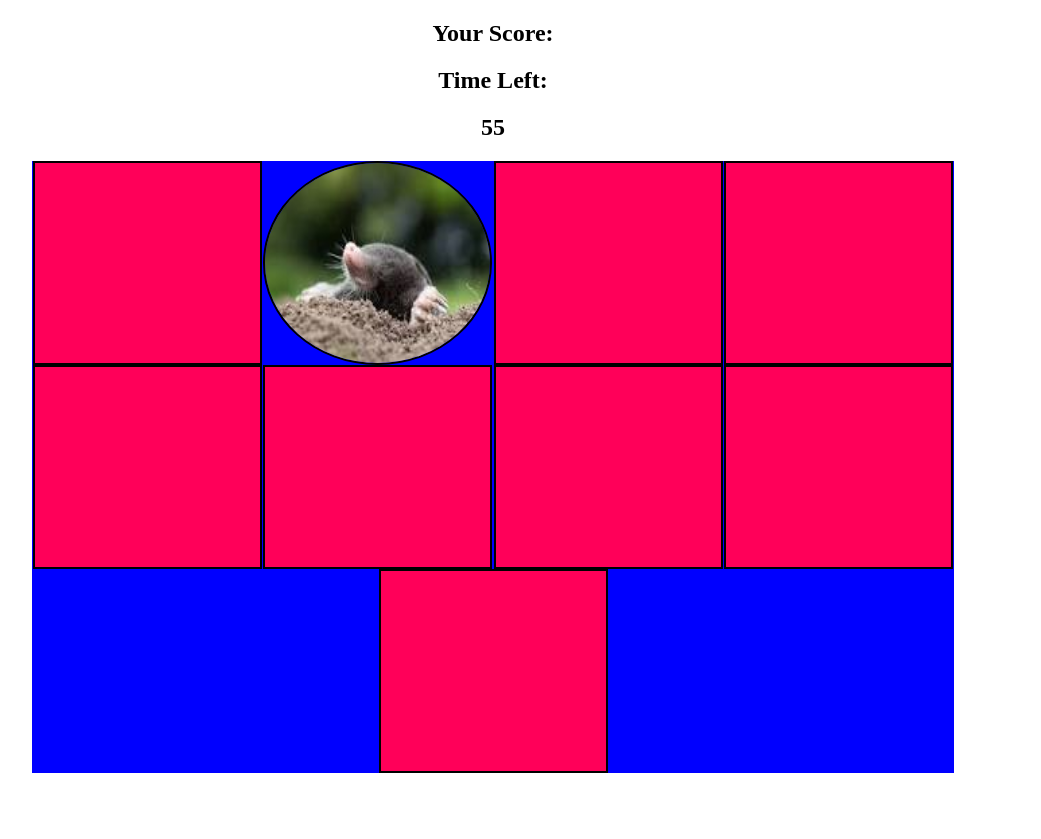
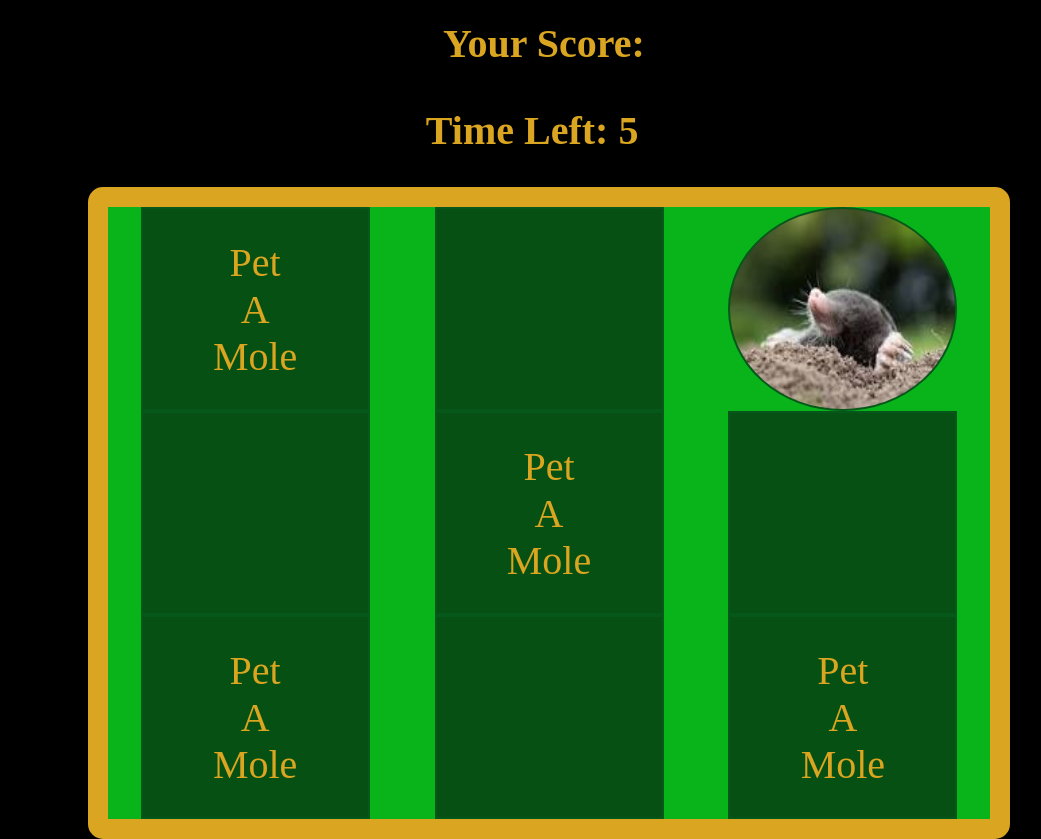
Before and after one commit to DonEvans63/Pet-a-Mole, a plain HTML site: page index.html in a window 1280 px wide. Shown: the whole page, without its empty margins (91-1132 px from the left). Before the commit the page ends 800 px from the top, so only its background shows below. Drawn offline with nearby package versions, Linux system fonts and the light colour scheme.

Commit message:
feat:just updated some css styling and added some html

```diff
--- a/app.js
+++ b/app.js
@@ -6,7 +6,7 @@ const score = document.querySelector('#score');
 
 let result = 0;
 let hitPosition;
-let currentTime = 60;
+let currentTime = 10;
 let timeId = null;
 
 function randomSquare() {
@@ -31,14 +31,14 @@ squares.forEach(square => {
     })
 })
 function moveMole() {
-    timeId = setInterval(randomSquare, 500)
+    timeId = setInterval(randomSquare, 600)
 }
 moveMole()
 
 function countDown() {
     currentTime--
     timeLeft.textContent = currentTime;
-    if(currentTime < 0) {
+    if(currentTime === 0) {
         clearInterval(countDownTimerId);
         clearInterval(timeId)
         alert('Game Over! Your final score is ' + result)
--- a/index.html
+++ b/index.html
@@ -9,22 +9,24 @@
 </head>
 
 <body>
-
-    <h2>Your Score:</h2>
-    <h2 id="score"></h2>
-    <h2>Time Left:</h2>
-    <h2 id="time-Left"></h2>
-
+    <div class="title">
+        <h2>Your Score:</h2>
+        <h2 id="score"></h2>
+    </div>
+    <div class="title">
+        <h2>Time Left:</h2>
+        <h2 id="time-Left"></h2><p>Pet<br />A<br />Mole<br />
+    </div>
     <div class="grid">
-        <div class="square" id="one"></div>
-        <div class="square" id="two"></div>
-        <div class="square" id="three"></div>
-        <div class="square" id="four"></div>
-        <div class="square" id="five"></div>
-        <div class="square" id="six"></div>
-        <div class="square" id="seven"></div>
-        <div class="square" id="eight"></div>
-        <div class="square" id="nine"></div>
+        <div class="square" id="one"><p>Pet<br />A<br />Mole<br /></p></div>
+        <div class="square" id="two"><!--<p>Pet<br />A<br />Mole<br />--></div>
+        <div class="square" id="three"><p>Pet<br />A<br />Mole<br /></div>
+        <div class="square" id="four"><!--<p>Pet<br />A<br />Mole<br />--></div>
+        <div class="square" id="five"><p>Pet<br />A<br />Mole<br /></div>
+        <div class="square" id="six"><!--<p>Pet<br />A<br />Mole<br />--></div>
+        <div class="square" id="seven"><p>Pet<br />A<br />Mole<br /></div>
+        <div class="square" id="eight"><!--<p>Pet<br />A<br />Mole<br />--></div>
+        <div class="square" id="nine"><p>Pet<br />A<br />Mole<br /></div>
     </div>
 
     <script src="https://cdn.jsdelivr.net/npm/bootstrap@5.3.2/dist/js/bootstrap.bundle.min.js"></script>
--- a/styles.css
+++ b/styles.css
@@ -1,11 +1,21 @@
 body {
     position: relative;
     width:90%;
-    margin: a
+    margin: auto;
+    background-color: black;
+}
+
+.title {
+    display:flex;
+    flex-wrap: wrap;
+    justify-content:center;
 }
 
 h2 {
 text-align: center;
+font-size:40px;
+color:goldenrod;
+margin: 20px 5px 20px 5px;
 }
 
 .grid {
@@ -13,18 +23,25 @@ text-align: center;
     margin: auto 10%;
     display: flex;
     flex-wrap: wrap;
-    background-color: blue;
+    background-color: rgb(9, 179, 26);
+    border: solid goldenrod 20px;
+    border-radius: 15px;
 }
 
 .square {
+    font-size: 40px;
+    text-align: center;
+    color: goldenrod;
     margin:auto;
     height: 200px;
     width: 225px;
-    border: solid black 2px;
-    background-color: rgb(255, 0, 89);
+    border: solid rgb(6, 88, 26) 2px;
+    background-color: rgb(5, 80, 18);
 
 }
-
+ p {
+    margin-top: 30px;
+ }
 .mole{
     border-radius: 50%;
     content: url(./images/download.jpeg)
```
Also changed, not shown: 1 other file.
